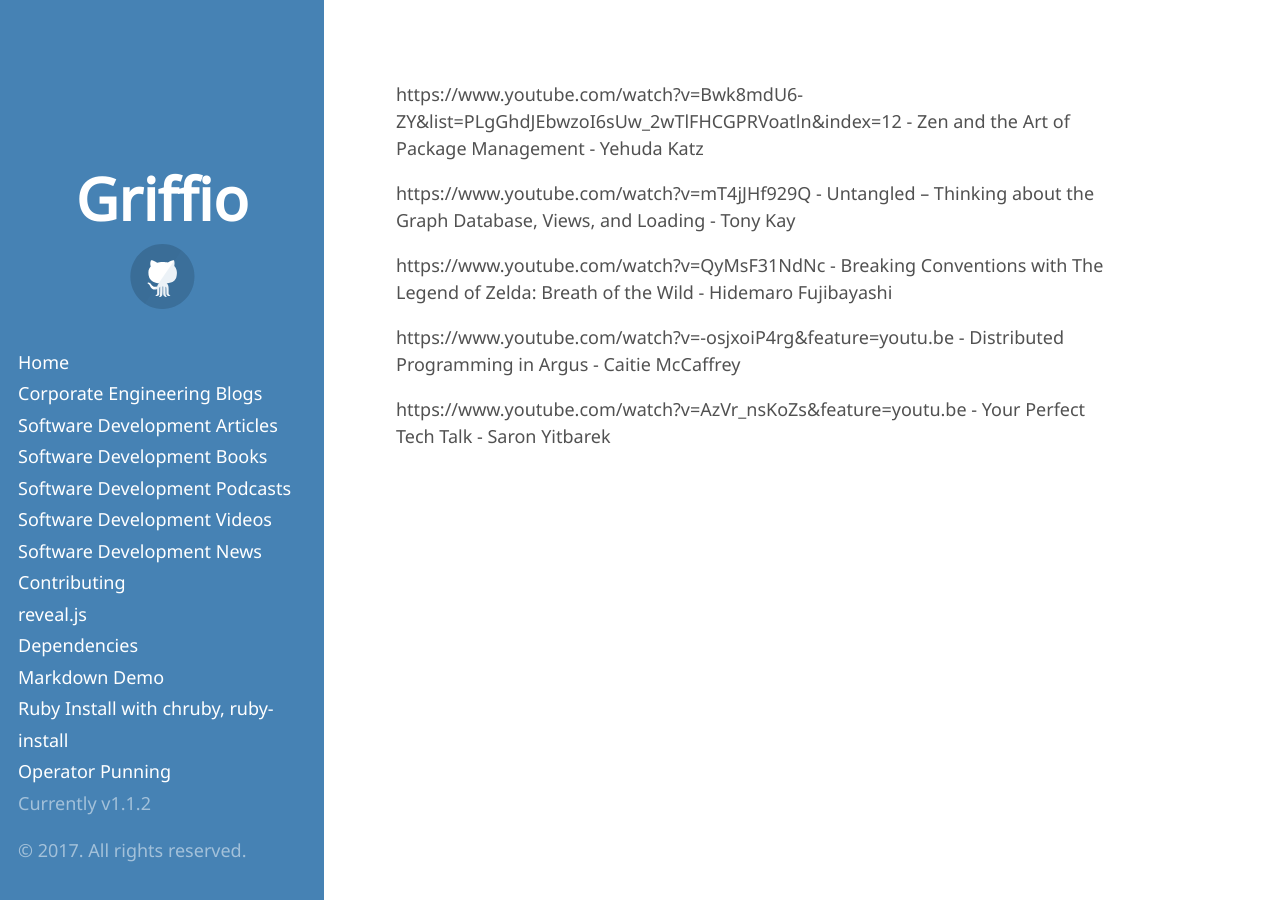
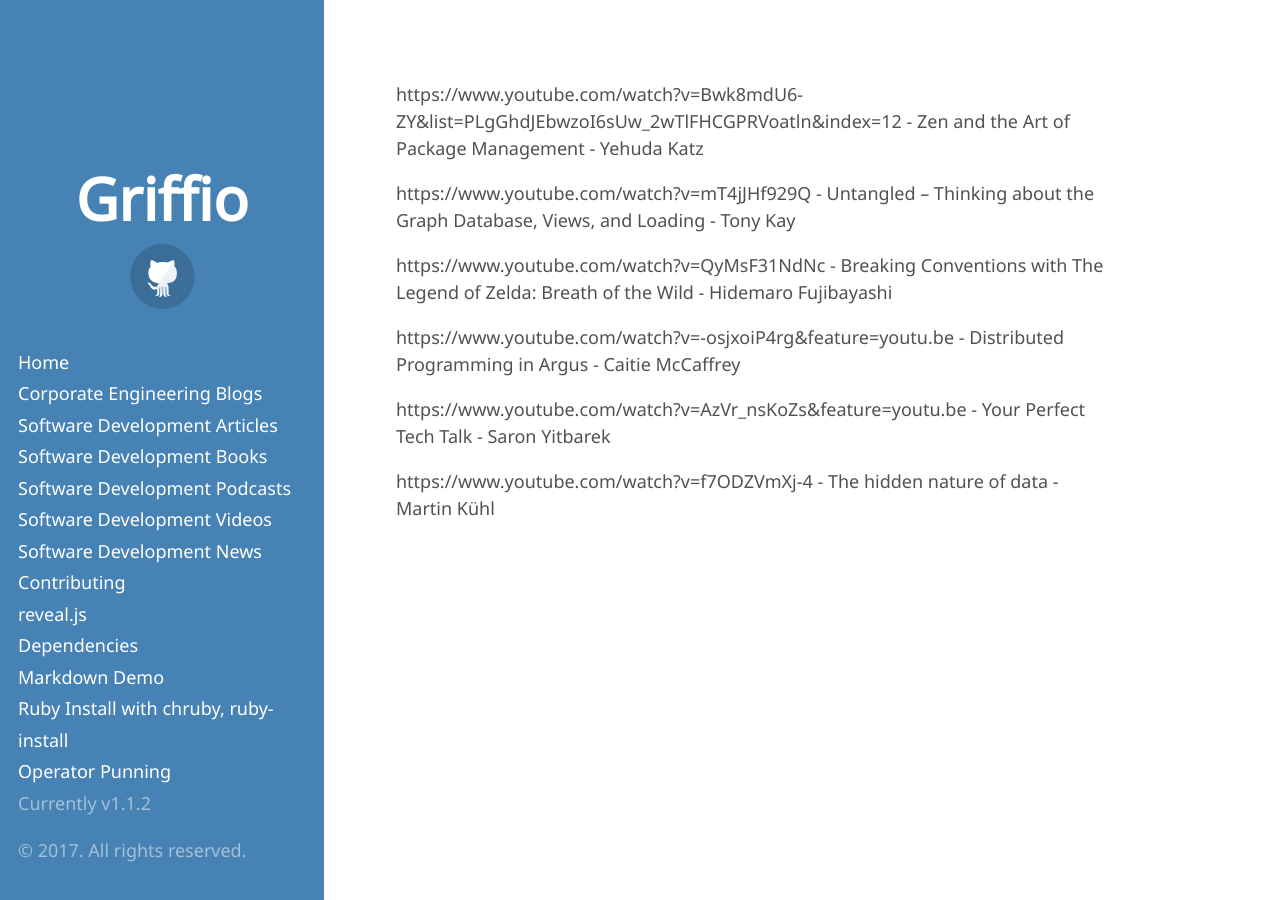
Before and after one commit to griffio/griffio.github.io, a Jekyll site: the page built from tech_talks_highlighted_2017.md, in a window 1280 px wide. Built offline with Jekyll 4.4.1, drawn with Linux system fonts in a browser that asks for light colours; some web fonts are replaced; our own code applies the rules of GitHub Pages for plain Markdown files.

Commit message:
The hidden nature of data - Martin Kühl

```diff
--- a/tech_talks_highlighted_2017.md
+++ b/tech_talks_highlighted_2017.md
@@ -7,3 +7,5 @@
 https://www.youtube.com/watch?v=-osjxoiP4rg&feature=youtu.be - Distributed Programming in Argus - Caitie McCaffrey
 
 https://www.youtube.com/watch?v=AzVr_nsKoZs&feature=youtu.be - Your Perfect Tech Talk - Saron Yitbarek
+
+https://www.youtube.com/watch?v=f7ODZVmXj-4 - The hidden nature of data - Martin Kühl
```
